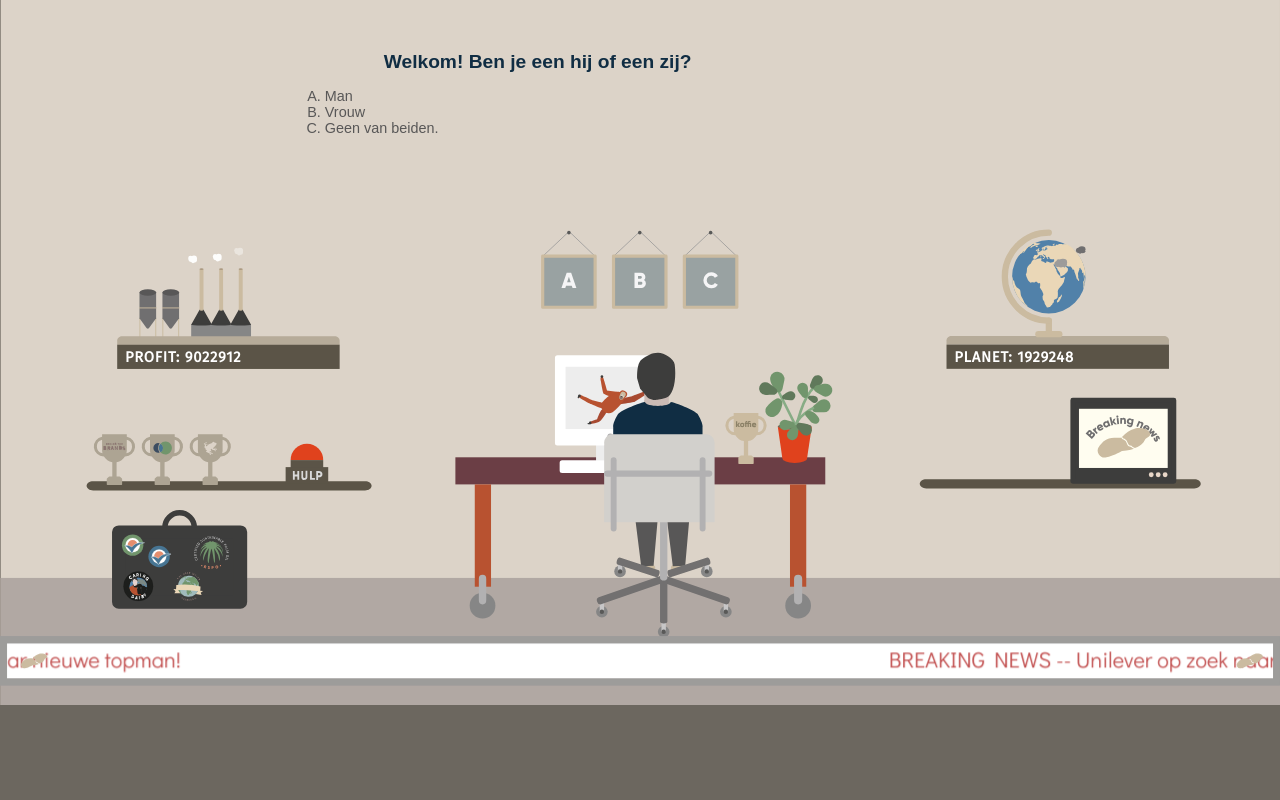
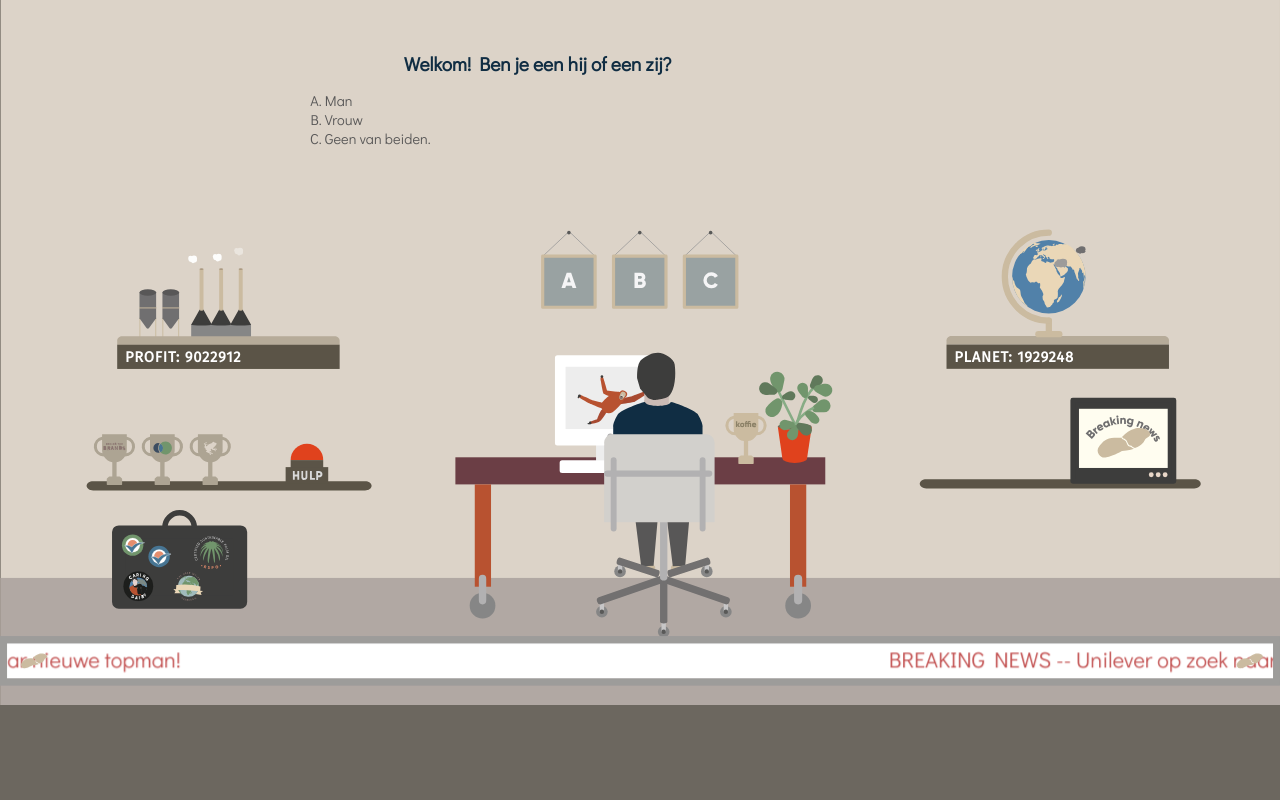
Before and after one commit to anoukruhaak/topmannetje, a PHP site: page /index.html in a window 1280 px wide. Run offline with PHP 8.4, Linux system fonts and the light colour scheme.

Commit message:
font questions

```diff
--- a/css/main.css
+++ b/css/main.css
@@ -7,7 +7,7 @@ body {
   margin-bottom: 5em;
   padding: 0;
   font-size: 100%;
-  font-family: FiraSans-ExtraBold, sans-serif;
+  font-family: Didact Gothic, sans-serif;
   background-color: #6C675F;
 }
 
```
